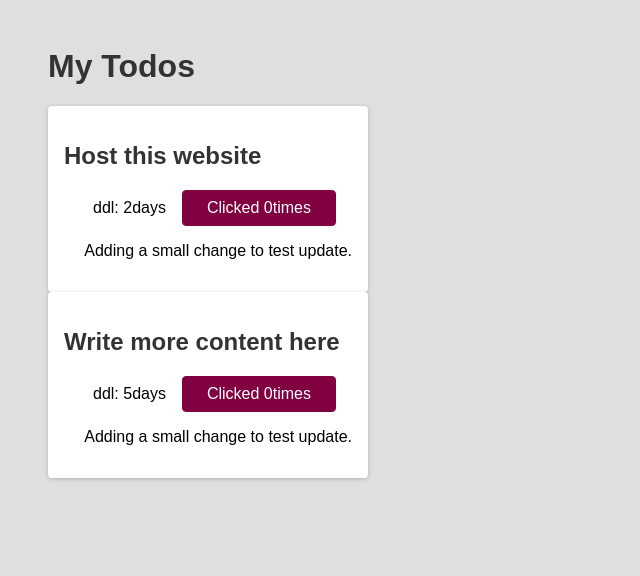
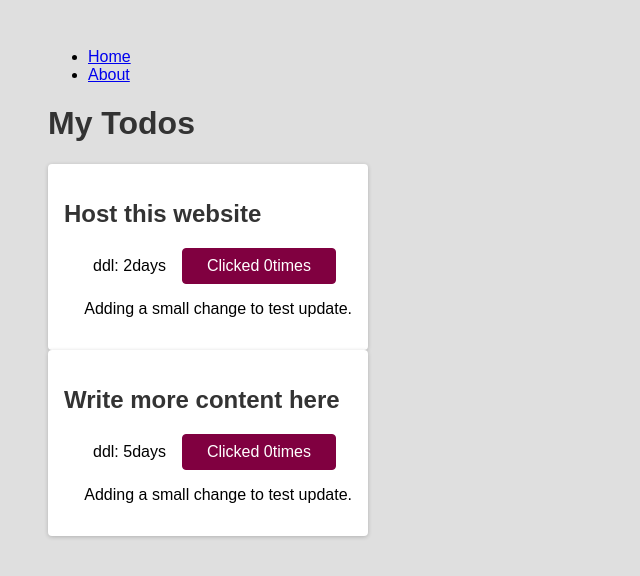
Before and after one commit to yq-gong/react-learning, a React (Create React App) app: page / in a window 1280 px wide. Shown: the top 576 px of the page, without its empty margins (0-640 px from the left). Built offline with nearby package versions, Linux system fonts and the light colour scheme.

Commit message:
Adding router

```diff
--- a/package.json
+++ b/package.json
@@ -8,6 +8,7 @@
     "@testing-library/user-event": "^12.8.3",
     "react": "^17.0.2",
     "react-dom": "^17.0.2",
+    "react-router-dom": "^6.8.2",
     "react-scripts": "4.0.3",
     "web-vitals": "^1.1.2"
   },
--- a/src/App.js
+++ b/src/App.js
@@ -1,6 +1,9 @@
 import logo from "./logo.svg";
-import "./App.css";
+// import "./App.css";
 import Todo from "./components/Todo";
+import { BrowserRouter as Router } from "react-router-dom";
+import Pages from "./components/Pages";
+import Navigation from "./components/Navigation";
 
 // must return sth that can be rendered in the browser
 function App() {
@@ -22,9 +25,15 @@ function App() {
     //   </header>
     // </div>
     <div>
-      <h1>My Todos</h1>
+      {/* <h1>My Todos</h1>
       <Todo text="Host this website" content="ddl: 2days"/>
-      <Todo text="Write more content here" content="ddl: 5days"/>
+      <Todo text="Write more content here" content="ddl: 5days"/> */}
+      <Router>
+        <div>
+          <Pages />
+        </div>
+      </Router>
+      {/* <Navigation /> */}
     </div>
   );
 }
--- /dev/null
+++ b/src/components/AboutPage.js
@@ -0,0 +1,10 @@
+import React from "react";
+
+function AboutPage() {
+    return (
+        <div>
+            Simple about page placeholder.
+        </div>
+      );
+}
+export default AboutPage;
--- /dev/null
+++ b/src/components/HomePage.js
@@ -0,0 +1,14 @@
+import Todo from "./Todo";
+import React from "react";
+import "../App.css"
+
+function HomePage() {
+  return (
+    <div>
+      <h1>My Todos</h1>
+      <Todo text="Host this website" content="ddl: 2days" />
+      <Todo text="Write more content here" content="ddl: 5days" />
+    </div>
+  );
+}
+export default HomePage
--- /dev/null
+++ b/src/components/Navigation.js
@@ -0,0 +1,19 @@
+import React from 'react';
+import { Link } from 'react-router-dom';
+
+const Navigation = () => {
+  return (
+    <nav>
+      <ul>
+        <li>
+          <Link to="/">Home</Link>
+        </li>
+        <li>
+          <Link to="/about">About</Link>
+        </li>
+      </ul>
+    </nav>
+  );
+};
+
+export default Navigation;
--- /dev/null
+++ b/src/components/Pages.js
@@ -0,0 +1,18 @@
+import React from "react";
+import { Route, Routes } from "react-router-dom";
+import HomePage from "./HomePage";
+import AboutPage from "./AboutPage";
+import Navigation from "./Navigation";
+
+function Pages() {
+  return (
+    <div>
+      <Navigation />
+      <Routes>
+        <Route exact path="/" element={<HomePage />} />
+        <Route exact path="/about" element={<AboutPage />} />
+      </Routes>
+    </div>
+  );
+}
+export default Pages;
```
Also changed, not shown: 1 other file (tests, documents, lock files or other folders).
